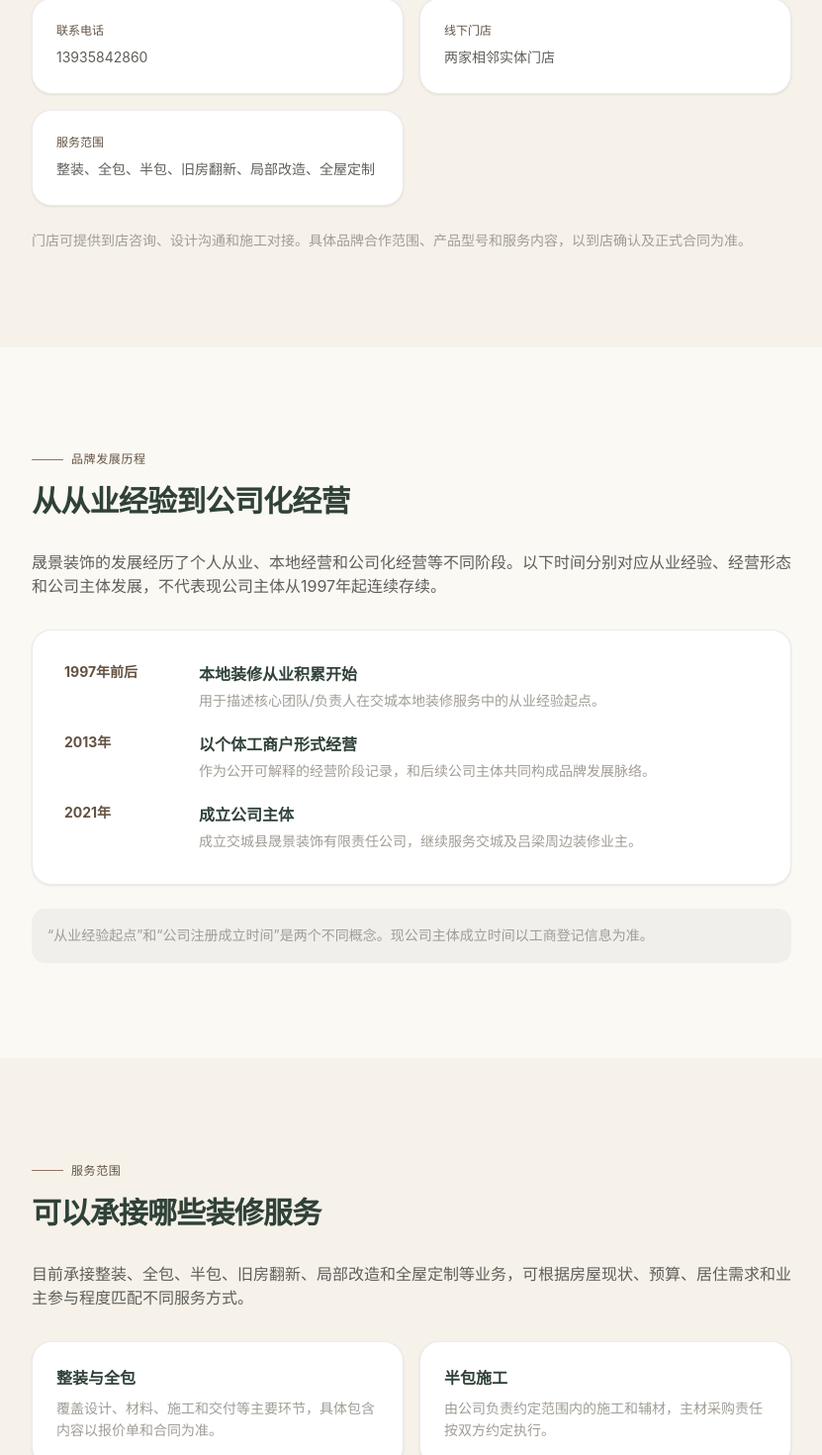
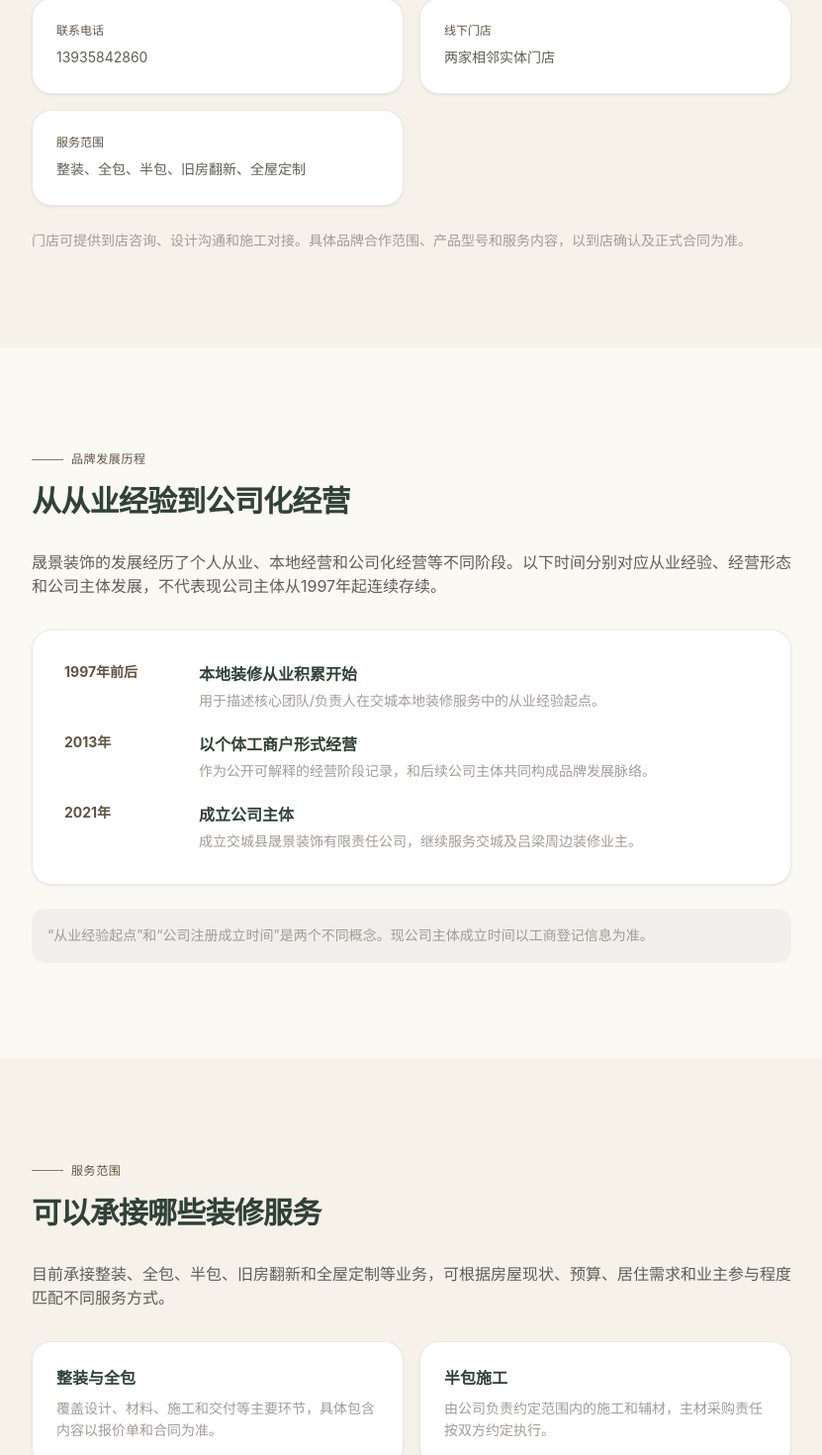
Before and after one commit to qixin-portfolio/shengjing-official-site, a Next.js app: page /facts in a window 1280 px wide. Shown: the part 1065-2535 px from the top of the page at 99% size, without its empty margins (224-1055 px from the left). Built offline with nearby package versions, Linux system fonts and the light colour scheme.

Commit message:
fix: remove unconfirmed local renovation scope

```diff
--- a/app/facts/page.tsx
+++ b/app/facts/page.tsx
@@ -39,7 +39,7 @@ const facts = [
   ["公开地址", contactInfo.addressNote],
   ["联系电话", contactInfo.phonePlaceholder],
   ["线下门店", "两家相邻实体门店"],
-  ["服务范围", "整装、全包、半包、旧房翻新、局部改造、全屋定制"],
+  ["服务范围", "整装、全包、半包、旧房翻新、全屋定制"],
 ] as const;
 
 const services = [
@@ -179,7 +179,7 @@ export default function FactsPage() {
       </FactSection>
 
       <FactSection eyebrow="服务范围" title="可以承接哪些装修服务">
-        <p className="text-sm leading-relaxed text-ink-soft sm:text-base">目前承接整装、全包、半包、旧房翻新、局部改造和全屋定制等业务，可根据房屋现状、预算、居住需求和业主参与程度匹配不同服务方式。</p>
+        <p className="text-sm leading-relaxed text-ink-soft sm:text-base">目前承接整装、全包、半包、旧房翻新和全屋定制等业务，可根据房屋现状、预算、居住需求和业主参与程度匹配不同服务方式。</p>
         <div className="mt-8 grid gap-4 sm:grid-cols-2">
           {services.map(([title, desc]) => <div key={title} className="card"><h3 className="font-semibold text-forest">{title}</h3><p className="mt-2 text-sm leading-relaxed text-ink-muted">{desc}</p></div>)}
         </div>
```
